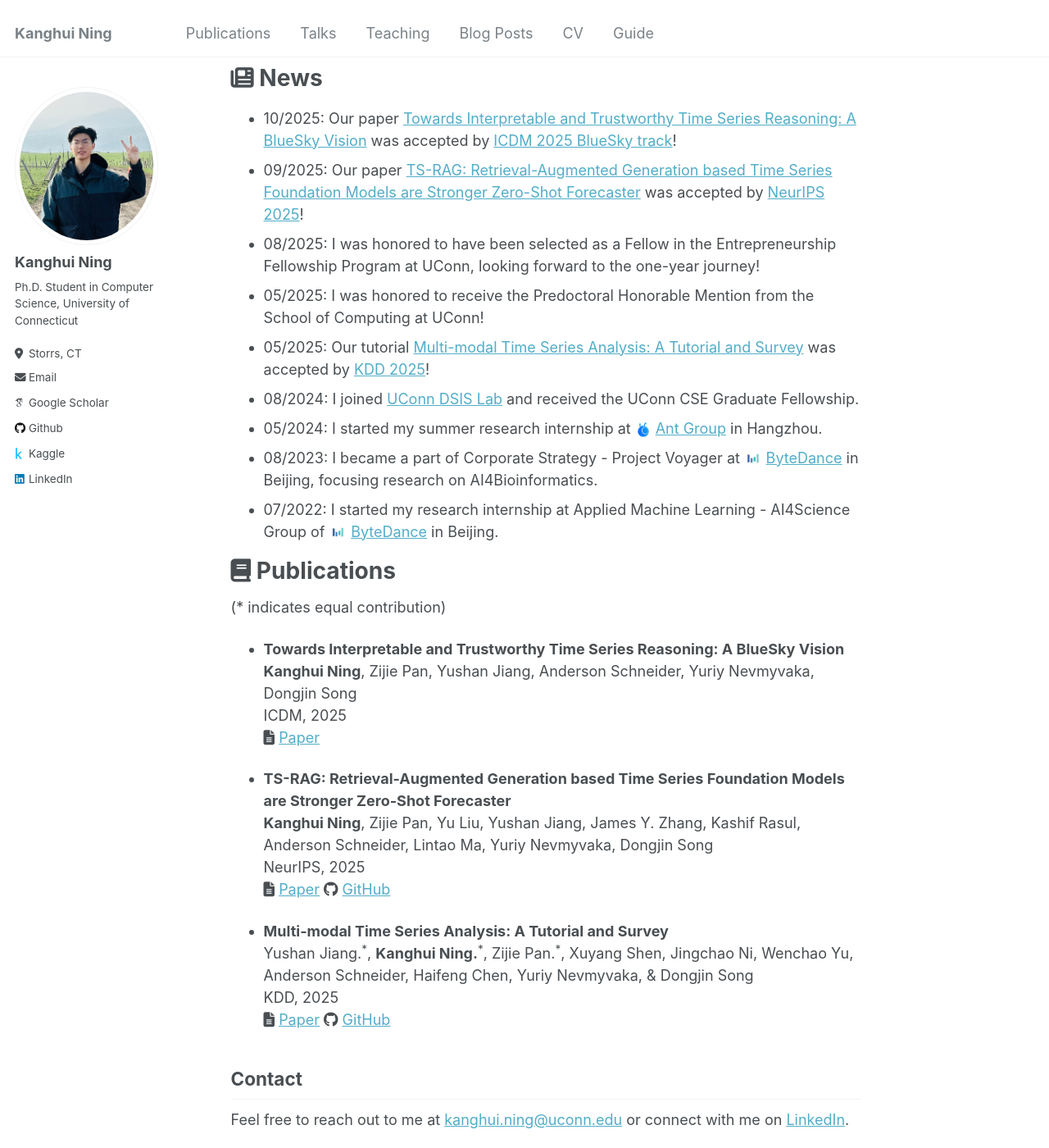
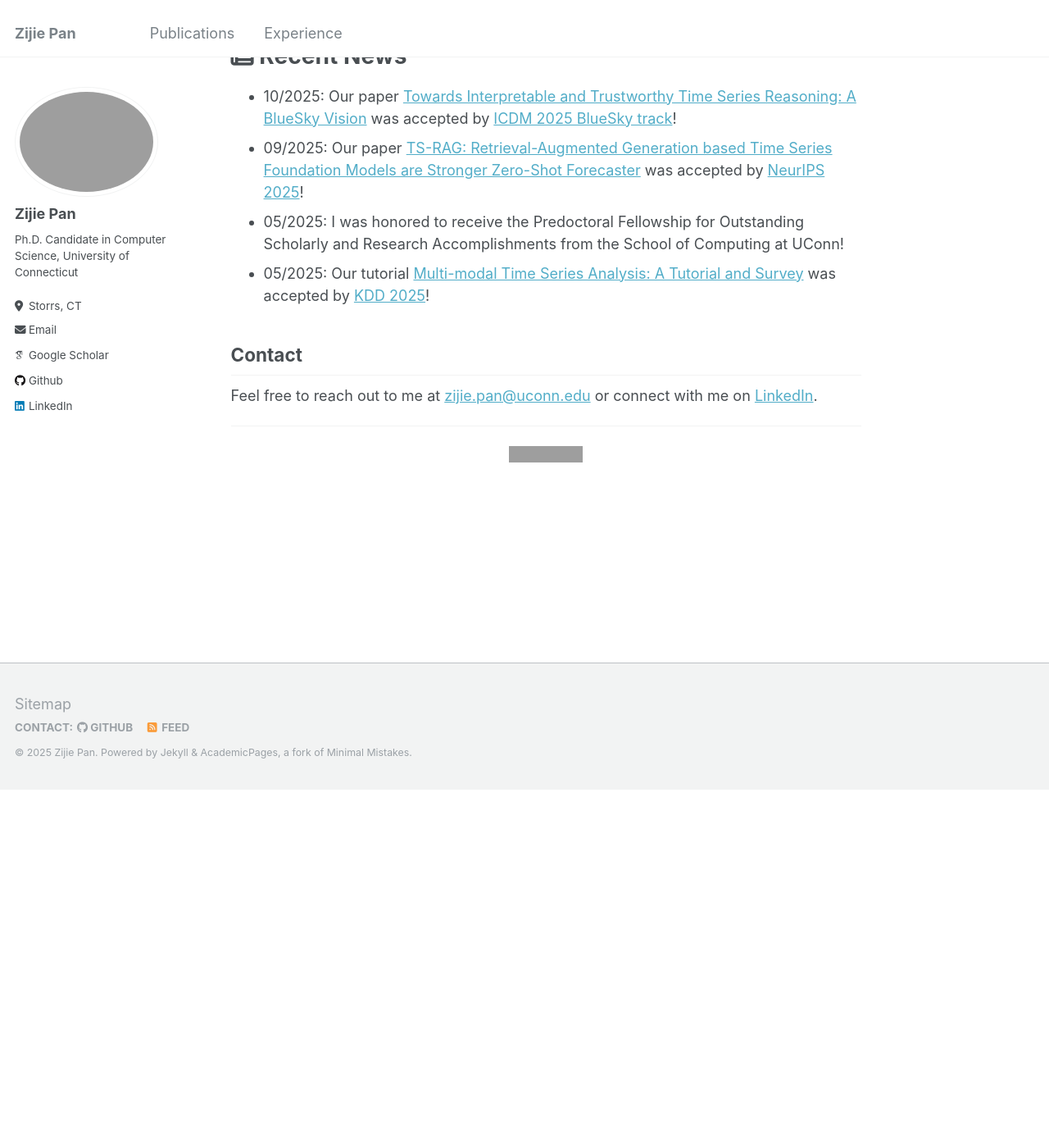
Before and after one commit to panzijie825/panzijie.github.io, a Jekyll site: the page built from _pages/about.md, in a window 1280 px wide and 1400 px high, scrolled down 559 px. Shown: the whole window at 82% size. Built offline with Jekyll 4.4.1, drawn with Linux system fonts in a browser that asks for light colours; some web fonts are replaced; after the commit the page ends 1523 px from its top, so only the background shows below that; some of the changed text lies outside the part shown; grey boxes are pictures that could not be loaded.

Commit message:
website v1.

```diff
--- a/_config.yml
+++ b/_config.yml
@@ -8,31 +8,31 @@
 
 # Basic Site Settings
 locale                   : "en-US"
-title                    : "Kanghui Ning"
+title                    : "Zijie Pan"
 title_separator          : "|"
-name                     : &name "Kanghui Ning"
-description              : &description "Kanghui Ning's academic website. Ph.D. Student in Computer Science at University of Connecticut, focusing on machine learning, time series analysis, and AI research."
-url                      : https://kanghui-learning.github.io
+name                     : &name "Zijie Pan"
+description              : &description "Zijie Pan's academic website. Ph.D. Student in Computer Science at University of Connecticut, focusing on machine learning, time series analysis, and AI research."
+url                      : https://panzijie.github.io
 baseurl                  : ""
-repository               : "kanghui-learning/kanghui-learning.github.io"
+repository               : "panzijie825/panzijie.github.io"
 
 # Site Author - The following control what appear as part of the author content on the side bar.
 #               If a field is blank the icon and link will not appear, otherwise it will be shown.
 #               Additional customization can be done by editing /_includes/author-profile.html
 author:
   # Biographic information
-  avatar           : "kanghui.jpg"
-  name             : "Kanghui Ning"
+  avatar           : "pzj.png"
+  name             : "Zijie Pan"
   pronouns         : # example: "she/her"
-  bio              : "Ph.D. Student in Computer Science, University of Connecticut"
+  bio              : "Ph.D. Candidate in Computer Science, University of Connecticut"
   location         : "Storrs, CT"
   # employer         : "Red Brick University"
   # uri              : # URL
-  email            : "kanghui.ning@uconn.edu"
+  email            : "zijie.pan@uconn.edu"
 
   # Academic websites
   # arxiv            : # URL - Update with the correct link to your profile
-  googlescholar    : "https://scholar.google.com/citations?user=xlX4a5QAAAAJ&hl=en"
+  googlescholar    : "https://scholar.google.com/citations?user=-ZPcD5MAAAAJ"
   impactstory      : # URL
   # orcid            : "http://orcid.org/yourorcidurl"
   semantic         : # URL
@@ -43,8 +43,8 @@ author:
   bitbucket        : # Username - Update with your username on the site
   codepen          : # Username
   dribbble         : # Username
-  github           : "kanghui-learning"
-  kaggle           : "sakura1986"
+  github           : "panzijie825"
+  kaggle           : # Username
   stackoverflow    : # User number or user number and name (i.e., use "1" or "1/jeff-atwood")
 
   # Social media
@@ -57,7 +57,7 @@ author:
   keybase          : # Username
   instagram        : # Username
   lastfm           : # Username
-  linkedin         : "kanghui-ning-ab9419244"
+  linkedin         : "zijiepan"
   mastodon         : # URL
   medium           : # URL
   pinterest        : # Username
@@ -126,17 +126,17 @@ facebook:
   username               :
   app_id                 :
   publisher              :
-og_image                 : "kanghui.jpg"
+og_image                 : "pzj.png"
 # For specifying social profiles
 # - https://developers.google.com/structured-data/customize/social-profiles
 social:
   type                   : Person
   name                   : *name
   links:
-    - "https://kanghui-learning.github.io"
-    - "https://scholar.google.com/citations?user=xlX4a5QAAAAJ"
-    - "https://github.com/kanghui-learning"
-    - "https://www.linkedin.com/in/kanghui-ning-ab9419244/"
+    - "https://panzijie.github.io"
+    - "https://scholar.google.com/citations?user=-ZPcD5MAAAAJ"
+    - "https://github.com/panzijie825"
+    - "https://www.linkedin.com/in/zijiepan/"
 
 
 # Analytics
--- a/_data/navigation.yml
+++ b/_data/navigation.yml
@@ -3,17 +3,17 @@ main:
   - title: "Publications"
     url: /publications/
 
-  - title: "Talks"
-    url: /talks/
+  # - title: "Talks"
+  #   url: /talks/
 
-  - title: "Teaching"
+  - title: "Experience"
     url: /teaching/
 
-  - title: "Blog Posts"
-    url: /year-archive/
+  # - title: "Blog Posts"
+  #   url: /year-archive/
 
-  - title: "CV"
-    url: /cv/
+  # - title: "CV"
+  #   url: /cv/
 
-  - title: "Guide"
-    url: /markdown/
+  # - title: "Guide"
+  #   # url: /markdown/
--- a/_pages/about.md
+++ b/_pages/about.md
@@ -1,15 +1,15 @@
 ---
 permalink: /
-title: "Kanghui Ning"
+title: "Zijie Pan"
 author_profile: true
 redirect_from:
   - /about/
   - /about.html
 ---
 
-I'm a second-year Ph.D. student in the School of Computing at the University of Connecticut (UConn), under the supervision of Professor [Dongjin Song](https://songdj.github.io/).
+I'm a fourth-year Ph.D. candidate in the School of Computing at the University of Connecticut (UConn), under the supervision of Professor [Dongjin Song](https://songdj.github.io/).
 
-My primary research goal is to **build reliable and interpretable AI systems**. Currently, I focus on **AI for time series analysis**, with particular interests in:
+My primary research goal is **AI for time series analysis**, with particular interests in:
 
 - Time series reasoning system
 - Advancing time series forecasting with time series foundation models
@@ -17,29 +17,28 @@ My primary research goal is to **build reliable and interpretable AI systems**.
 - Leveraging Large Language Models (LLMs) for time series forecasting and understanding
 <!-- - Graph-based learning for temporal biomedical and healthcare data -->
 
+
+
 If you share similar research interests or would like to collaborate, feel free to reach out. I'm always open to meaningful discussions and potential research opportunities.
 
-Previously, I obtained my bachelor's degree from [UESTC](https://en.uestc.edu.cn/) and my master's degree from [HUST](http://english.hust.edu.cn/).
+I went to college at the [University of Virginia](https://www.virginia.edu/) and received my B.S. in 2019 and M.S. in 2020.
 
-<i class="fas fa-newspaper"></i> News
+<i class="fas fa-newspaper"></i> Recent News
 ======
 - 10/2025: Our paper [Towards Interpretable and Trustworthy Time Series Reasoning: A BlueSky Vision](https://arxiv.org/abs/2510.16980) was accepted by [ICDM 2025 BlueSky track](https://www3.cs.stonybrook.edu/~icdm2025/cfbtp.html)!
 - 09/2025: Our paper [TS-RAG: Retrieval-Augmented Generation based Time Series Foundation Models are Stronger Zero-Shot Forecaster](https://arxiv.org/abs/2503.07649) was accepted by [NeurIPS 2025](https://neurips.cc/)!
-- 08/2025: I was honored to have been selected as a Fellow in the Entrepreneurship Fellowship Program at UConn, looking forward to the one-year journey!
-- 05/2025: I was honored to receive the Predoctoral Honorable Mention from the School of Computing at UConn!
+- 05/2025: I was honored to receive the Predoctoral Fellowship for Outstanding Scholarly and Research Accomplishments from the School of Computing at UConn!
 - 05/2025: Our tutorial [Multi-modal Time Series Analysis: A Tutorial and Survey](https://arxiv.org/abs/2503.13709) was accepted by [KDD 2025](https://kdd2025.kdd.org/)!
-- 08/2024: I joined [UConn DSIS Lab](https://github.com/UConn-DSIS) and received the UConn CSE Graduate Fellowship.
-- 05/2024: I started my summer research internship at <img src="/images/ant.jpeg" alt="Ant Group" style="height: 1.1em; vertical-align: middle;"> [Ant Group](https://www.antgroup.com/) in Hangzhou.
-- 08/2023: I became a part of Corporate Strategy - Project Voyager at <img src="/images/bytedance.jpg" alt="ByteDance" style="height: 1.2em; vertical-align: middle;"> [ByteDance](https://www.bytedance.com/) in Beijing, focusing research on AI4Bioinformatics.
-- 07/2022: I started my research internship at Applied Machine Learning - AI4Science Group of <img src="/images/bytedance.jpg" alt="ByteDance" style="height: 1.2em; vertical-align: middle;"> [ByteDance](https://www.bytedance.com/) in Beijing.
 
-<i class="fas fa-book"></i> Publications
+
+
+<!-- <i class="fas fa-book"></i> Publications
 ======
 (* indicates equal contribution)
 
 - **Towards Interpretable and Trustworthy Time Series Reasoning: A BlueSky Vision**
   **Kanghui Ning**, Zijie Pan, Yushan Jiang, Anderson Schneider, Yuriy Nevmyvaka, Dongjin Song
-  ICDM, 2025
+  ICDM, 2025s
   <i class="fas fa-file-alt"></i> [Paper](https://arxiv.org/abs/2510.16980)
 
 - **TS-RAG: Retrieval-Augmented Generation based Time Series Foundation Models are Stronger Zero-Shot Forecaster**
@@ -51,11 +50,11 @@ Previously, I obtained my bachelor's degree from [UESTC](https://en.uestc.edu.cn
 - **Multi-modal Time Series Analysis: A Tutorial and Survey**
   Yushan Jiang.<sup>*</sup>, **Kanghui Ning.**<sup>*</sup>, Zijie Pan.<sup>*</sup>, Xuyang Shen, Jingchao Ni, Wenchao Yu, Anderson Schneider, Haifeng Chen, Yuriy Nevmyvaka, & Dongjin Song
   KDD, 2025
-  <i class="fas fa-file-alt"></i> [Paper](https://arxiv.org/abs/2503.13709) <i class="fab fa-github"></i> [GitHub](https://github.com/UConn-DSIS/Multi-modal-Time-Series-Analysis)
+  <i class="fas fa-file-alt"></i> [Paper](https://arxiv.org/abs/2503.13709) <i class="fab fa-github"></i> [GitHub](https://github.com/UConn-DSIS/Multi-modal-Time-Series-Analysis) -->
 
 ## Contact
 
-Feel free to reach out to me at [kanghui.ning@uconn.edu](mailto:kanghui.ning@uconn.edu) or connect with me on [LinkedIn](https://www.linkedin.com/in/kanghui-ning-ab9419244/).
+Feel free to reach out to me at [zijie.pan@uconn.edu](mailto:kanghui.ning@uconn.edu) or connect with me on [LinkedIn](https://www.linkedin.com/in/zijiepan/).
 
 ---
 <div align="center">
--- a/_pages/publications.md
+++ b/_pages/publications.md
@@ -9,12 +9,30 @@ author_profile: true
 
 (* indicates equal contribution)
 
-## TS-RAG: Retrieval-Augmented Generation based Time Series Foundation Models are Stronger Zero-Shot Forecaster
-**Kanghui Ning**, Zijie Pan, Yu Liu, Yushan Jiang, James Y. Zhang, Kashif Rasul, Anderson Schneider, Lintao Ma, Yuriy Nevmyvaka, Dongjin Song
-arXiv preprint, 2025
-<i class="fas fa-file-alt"></i> [Paper](https://arxiv.org/abs/2503.07649)
+- **Towards Interpretable and Trustworthy Time Series Reasoning: A BlueSky Vision**
+  Kanghui Ning, **Zijie Pan**, Yushan Jiang, Anderson Schneider, Yuriy Nevmyvaka, Dongjin Song
+  ICDM, 2025s
+  <i class="fas fa-file-alt"></i> [Paper](https://arxiv.org/abs/2510.16980)
 
-## Multi-modal Time Series Analysis: A Tutorial and Survey
-Yushan Jiang.<sup>*</sup>, **Kanghui Ning.**<sup>*</sup>, Zijie Pan.<sup>*</sup>, Xuyang Shen, Jingchao Ni, Wenchao Yu, Anderson Schneider, Haifeng Chen, Yuriy Nevmyvaka, & Dongjin Song
-KDD, 2025
-<i class="fas fa-file-alt"></i> [Paper](https://arxiv.org/abs/2503.13709) <i class="fab fa-github"></i> [GitHub](https://github.com/UConn-DSIS/Multi-modal-Time-Series-Analysis)
+- **TS-RAG: Retrieval-Augmented Generation based Time Series Foundation Models are Stronger Zero-Shot Forecaster**
+  Kanghui Ning, **Zijie Pan**, Yu Liu, Yushan Jiang, James Y. Zhang, Kashif Rasul, Anderson Schneider, Lintao Ma, Yuriy Nevmyvaka, Dongjin Song
+  NeurIPS, 2025
+  <i class="fas fa-file-alt"></i> [Paper](https://arxiv.org/abs/2503.07649)  <i class="fab fa-github"></i> [GitHub](https://github.com/UConn-DSIS/TS-RAG)
+
+
+- **Multi-modal Time Series Analysis: A Tutorial and Survey**
+  Yushan Jiang<sup>*</sup>, Kanghui Ning<sup>*</sup>, **Zijie Pan**<sup>*</sup>, Xuyang Shen, Jingchao Ni, Wenchao Yu, Anderson Schneider, Haifeng Chen, Yuriy Nevmyvaka, & Dongjin Song
+  KDD, 2025
+  <i class="fas fa-file-alt"></i> [Paper](https://arxiv.org/abs/2503.13709) <i class="fab fa-github"></i> [GitHub](https://github.com/UConn-DSIS/Multi-modal-Time-Series-Analysis)
+
+
+- **S²IP-LLM: Semantic Space Informed Prompt Learning with LLM for Time Series Forecasting**
+**Zijie Pan**,Yushan Jiang, Sahil Garg, Anderson Schneider, Yuriy Nevmyvaka, & Dongjin Song
+ICML, 2024
+<i class="fas fa-file-alt"></i> [Paper](https://arxiv.org/pdf/2403.05798)
+
+
+- **Empowering Time Series Analysis with Large Language Models: A Survey**
+Yushan Jiang<sup>*</sup>, **Zijie Pan**<sup>*</sup>, Xikun Zhang, Sahil Garg, Anderson Schneider, Yuriy Nevmyvaka, & Dongjin Song
+ICML, 2024
+<i class="fas fa-file-alt"></i> [Paper](https://arxiv.org/abs/2402.03182)
--- a/_pages/teaching.html
+++ b/_pages/teaching.html
@@ -1,12 +1,72 @@
 ---
 layout: archive
-title: "Teaching"
+title: "CV"
+permalink: /teaching/
+author_profile: true
+---
+
+<p style="text-align: left;">
+  <a href="https://drive.google.com/file/d/1StZs8jaOeq-gIcP0zXWAJc9StkQsNg11/view?usp=sharing">
+    Download my full CV here
+  </a>
+</p>
+
+
+<h2>Education</h2>
+<ul>
+  <li>University of Connecticut — Ph.D. in Computer Science (2022 – Present)</li>
+  <li>University of Virginia — M.S. in Computer Science (2019 – 2020)</li>
+  <li>University of Virginia — B.S. in Chemical Engineering, Statistics (2015 – 2019)</li>
+</ul>
+
+<h2>Work Experience</h2>
+<ul>
+  <li>
+    Data Scientist,
+    <img src="{{ site.baseurl }}/images/kuaishou.svg"
+         alt="Kuaishou Logo"
+         style="height:20px; vertical-align:middle; margin-right:6px;">Kuaishou Technology, Beijing, China (2021-2022)
+  </li>
+  <li>Applied Scientist Intern, <img src="{{ site.baseurl }}/images/Eversource_logo.png"
+         alt="Eversource Logo"
+         style="height:20px; vertical-align:middle; margin-right:6px;">Eversource (2024 summer)</li>
+</ul>
+
+<h2>Teaching</h2>
+<ul>
+    <li>UConn CSE 4705 Artificial Intelligence (2024 Spring, Instructor: Prof. Joe Johnson)</li>
+    <li>UConn CSE 4705 Artificial Intelligence (2025 Spring, Instructor: Prof. Dongjin Song)</li>
+    <li>UConn CSE 5820 Advanced Machine Learning: Reinforcement Learning (2025 Spring, Instructor: Prof. Jinbo Bi)</li>
+    <li>UConn CSE 4705 Artificial Intelligence (2025 Fall, Instructor: Prof. Dongjin Song)</li>
+</ul>
+
+<h2>Services</h2>
+<ul>
+  <li>Reviewer: NeurIPS, ICLR, AAAI, ICML, IJCAI, LoG, PAKDD, ECAI</li>
+  <!-- <li>Volunteer: KDD Tutorial Committee</li> -->
+</ul>
+
+
+
+
+<!-- ---
+layout: archive
+title: "Experience"
 permalink: /teaching/
 author_profile: true
 ---
 
 <div style="text-align: center; margin: 50px 0;">
-  <p style="font-style: italic; color: #666;">
-    Teaching experiences to be added. Looking forward to sharing my educational journey!
-  </p>
-</div>
+  <ul style="list-style-type: disc; display: inline-block; text-align: left; font-style: normal; color: #333;">
+    <li>CSE 4705 Artificial Intelligence (2024 Spring, Instructor: Prof. Joe Johnson)</li>
+    <li>CSE 4705 Artificial Intelligence (2025 Spring, Instructor: Prof. Dongjin Song)</li>
+    <li>CSE 5820 Advanced Machine Learning: Reinforcement Learning (2025 Spring, Instructor: Prof. Jinbo Bi)</li>
+    <li>CSE 4705 Artificial Intelligence (2025 Fall, Instructor: Prof. Dongjin Song)</li>
+  </ul>
+</div> -->
+
+
+
+
+
+、
```
Also changed, not shown: images/Eversource_logo.png (added), images/kuaishou.svg (added), 3 other files.
